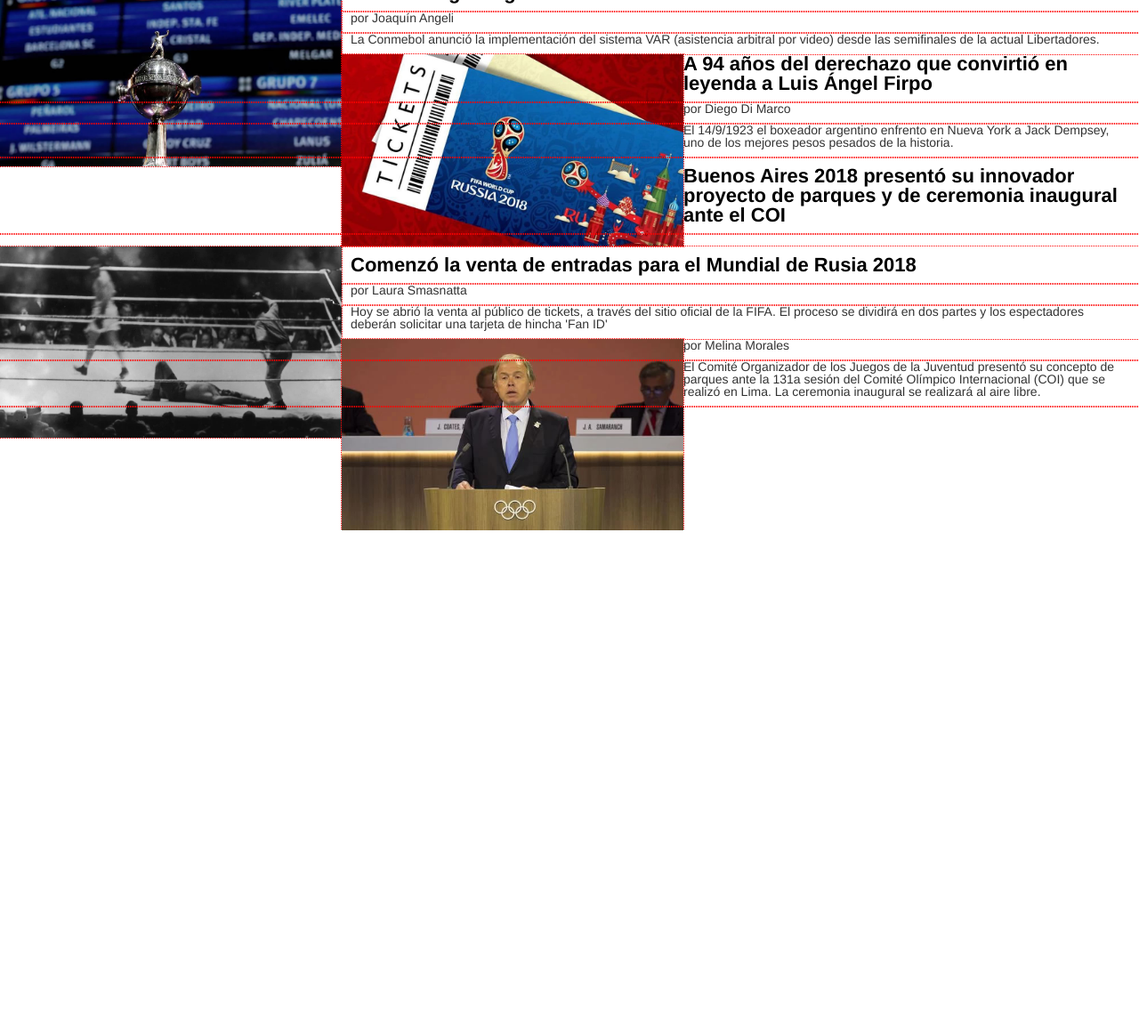
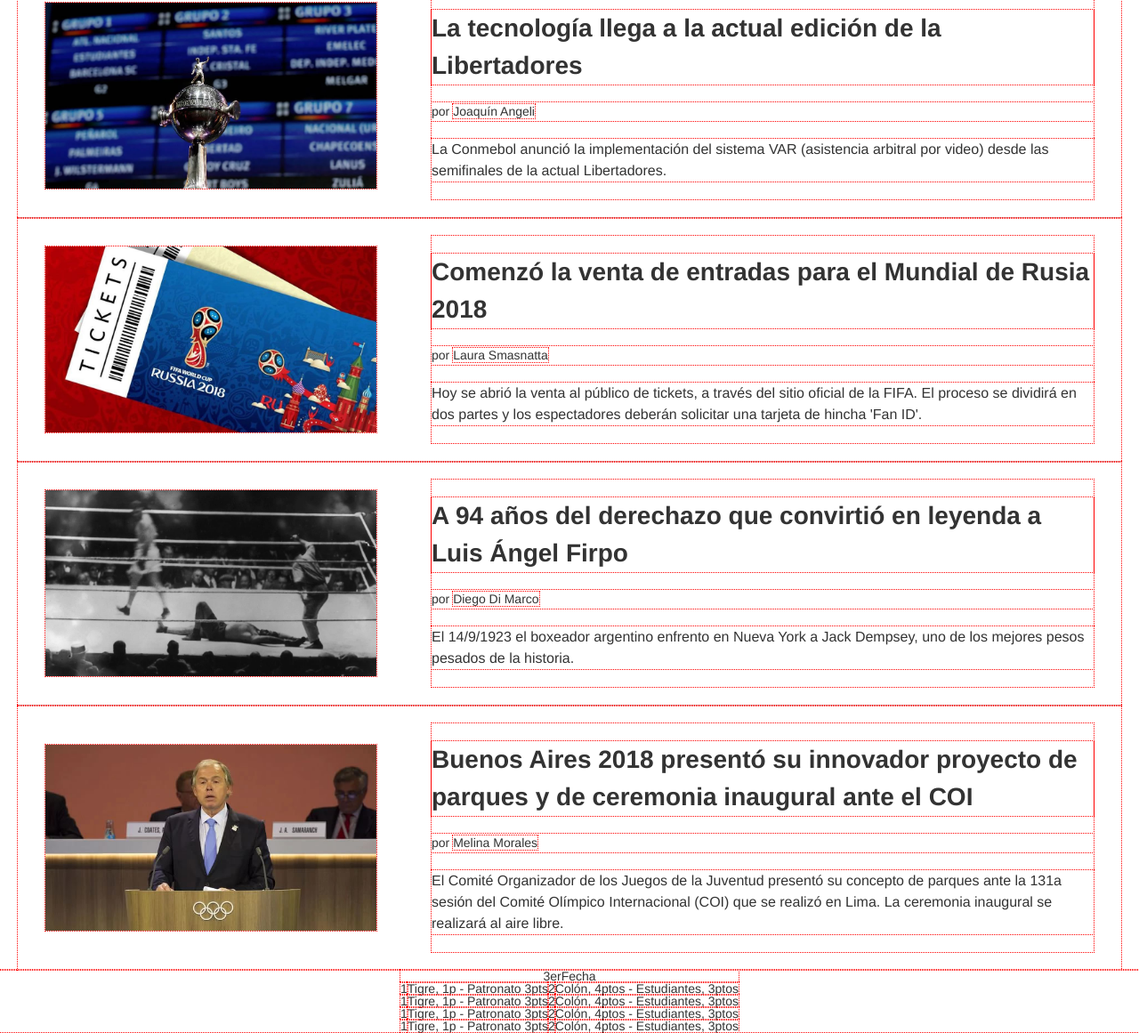
Before and after one commit to Grosspolinerr/PWFE-M1-05, a plain HTML site: page index.html in a window 1280 px wide. Shown: the part 880-2041 px from the top of the page at 89% size. Before the commit the page ends 1476 px from the top, so only its background shows below. Drawn offline with Linux system fonts and the light colour scheme.

Commit message:
Maquetado de Últimas Noticias y Tabla de Posiciones

```diff
--- a/css/style.css
+++ b/css/style.css
@@ -6,8 +6,9 @@
 	    propiedad : valor;
 }
 */
-* {
-	outline: dotted 1px red;
+
+*{
+outline: dotted 1px red;
 }
 
 body {
@@ -76,28 +77,50 @@
 	padding: 20px;
 }
 
+.noticia {
+	display: flex;
+	flex-direction: row;
+	align-items: center; /* flex-start , center , flex-end */
+	justify-content: space-around; /* flex-start , center , flex-end , space-around , space-between */
+	border-bottom: solid 1px #CCC;
+	padding: 20px 0;
+	margin: 0 20px;
+}
+
+.noticia:last-child {
+	border: none;
+}
+
 .noticia-img {
 	width: 30%;
-	display: block;
-	float: left;
-
 
 }
  .noticia-txt {
- 	width: 70%;
- 	display: block;
- 	float: right;
+ 	width: 60%;
+
 }
-h3 {
-	font-size: 22px;
-	font-weight: 600;
-	padding: 10px;
-	color: black;
+
+.noticia-txt h3,
+.noticia-txt p,
+.noticia-txt blockquote {
+	margin: 20px 0;
+	line-height: 1.5;
+
 }
-p {
-	font-size: 14px;
-	font-weight: 500;
-	padding-bottom: 10px;
-	padding-right: 10px;
-	padding-left: 10px;
+
+.noticia-txt h3 {
+	font-size: 28px;
+	font-weight: 700;
 }
+
+}.noticia-txt p a {
+	color: #000
+	font-weight: 700;
+}
+.noticia-txt blockquote {
+	font-size: 16px
+}
+
+#tabla-posiciones table {
+	margin: auto;
+}
--- a/index.html
+++ b/index.html
@@ -42,69 +42,119 @@
                     </section>
 
                     <section id="ultimas-noticias">
-                        <article>
+
+                        <article class="noticia">
                             <div class="noticia-img">
                                 <img src="img/sorteo-libertadores.jpg" alt="">
                             </div>
                             <div class="noticia-txt">
                                 <h3>
-                                    La tecnología llega a la actual edición de la Libertadores
-                                </h3>
-                                <p>por Joaquín Angeli</p>
-                                <p>
+                                    La tecnología llega a la actual edición de la Libertadores</h3>
+                                <p>por <a href="#">Joaquín Angeli</a></p>
+                                <blockquote>
                                     La Conmebol anunció la implementación del sistema VAR (asistencia arbitral por video) desde las semifinales de la actual Libertadores.
-                                </p>
+                                </blockquote>
 
                             </div>
                         </article>
-                        <article>
-                             <div class="noticia-img">
+
+                        <!-- Fin de Noticia #1 -->
+
+
+
+                        <article class="noticia">
+                            <div class="noticia-img">
                                 <img src="img/tickets-rusia-mundial.jpg">
                             </div>
                             <div class="noticia-txt">
                                 <h3>
-                                    Comenzó la venta de entradas para el Mundial de Rusia 2018
-                                </h3>
-                                <p>por Laura Smasnatta</p>
-                                <p>
-                                    Hoy se abrió la venta al público de tickets, a través del sitio oficial de la FIFA. El proceso se dividirá en dos partes y los espectadores deberán solicitar una tarjeta de hincha 'Fan ID'
-                                </p>
+                                    Comenzó la venta de entradas para el Mundial de Rusia 2018</h3>
+                                <p>por <a href="#">Laura Smasnatta</a></p>
+                                <blockquote>
+                                    Hoy se abrió la venta al público de tickets, a través del sitio oficial de la FIFA. El proceso se dividirá en dos partes y los espectadores deberán solicitar una tarjeta de hincha 'Fan ID'.
+                                </blockquote>
+
                             </div>
+                        </article>
 
-                        </article>
-                        <article>
+
+                        <!-- Fin de Noticia #2 -->
+
+
+                        <article class="noticia">
                             <div class="noticia-img">
                                 <img src="img/firpo.jpg">
                             </div>
-                            <div>
+                            <div class="noticia-txt">
                                 <h3>
-                                    A 94 años del derechazo que convirtió en leyenda a Luis Ángel Firpo
-                                </h3>
-                                <p> por Diego Di Marco</p>
-                                <p>
+                                    A 94 años del derechazo que convirtió en leyenda a Luis Ángel Firpo</h3>
+                                <p>por <a href="#">Diego Di Marco</a></p>
+                                <blockquote>
                                     El 14/9/1923 el boxeador argentino enfrento en Nueva York a Jack Dempsey, uno de los mejores pesos pesados de la historia.
-                                </p>
+                                </blockquote>
+
                             </div>
                         </article>
-                        <article>
-                             <div class="noticia-img">
-                                 <img src="img/buenos-aires.jpg">
-                             </div>
-                             <div>
-                                 <h3>
-                                     Buenos Aires 2018 presentó su innovador proyecto de parques y de ceremonia inaugural ante el COI
-                                 </h3>
-                                <p>por Melina Morales</p>
-                                <p>
+
+                        <!-- Fin de Noticia #3 -->
+
+                        <article class="noticia">
+                            <div class="noticia-img">
+                                <img src="img/buenos-aires.jpg">
+                            </div>
+                            <div class="noticia-txt">
+                                <h3>
+                                    Buenos Aires 2018 presentó su innovador proyecto de parques y de ceremonia inaugural ante el COI</h3>
+                                <p>por <a href="#">Melina Morales</a></p>
+                                <blockquote>
                                     El Comité Organizador de los Juegos de la Juventud presentó su concepto de parques ante la 131a sesión del Comité Olímpico Internacional (COI) que se realizó en Lima. La ceremonia inaugural se realizará al aire libre.
-                                </p>
+                                </blockquote>
+
                             </div>
                         </article>
+
+                        <!-- Fin de Noticia #4 -->
+
+
+
+
                     </section>
 
 
-                    <section id="tablas-posiciones">
+                    <section id="tabla-posiciones">
+                        <table border="1" cellpadding="1" cellspacing="1">
 
+                            <tr>
+                                <th colspan="4">3erFecha</th>
+                            </tr>
+
+                           <tr><!-- fila-->
+                               <td>1<!--Columna--></td>
+                               <td>Tigre, 1p - Patronato 3pts</td>
+                               <td>2</td>
+                               <td>Colón, 4ptos - Estudiantes, 3ptos</td>
+                            </tr>
+                            <tr>
+                                <td>1<!--Columna--></td>
+                               <td>Tigre, 1p - Patronato 3pts</td>
+                               <td>2</td>
+                               <td>Colón, 4ptos - Estudiantes, 3ptos</td>
+                            </tr>
+
+                               <tr>
+                                <td>1<!--Columna--></td>
+                               <td>Tigre, 1p - Patronato 3pts</td>
+                               <td>2</td>
+                               <td>Colón, 4ptos - Estudiantes, 3ptos</td>
+                            </tr>
+                             <tr>
+                                <td>1<!--Columna--></td>
+                               <td>Tigre, 1p - Patronato 3pts</td>
+                               <td>2</td>
+                               <td>Colón, 4ptos - Estudiantes, 3ptos</td>
+                            </tr>
+
+                        </table>
                     </section>
                 </main>
 
```
